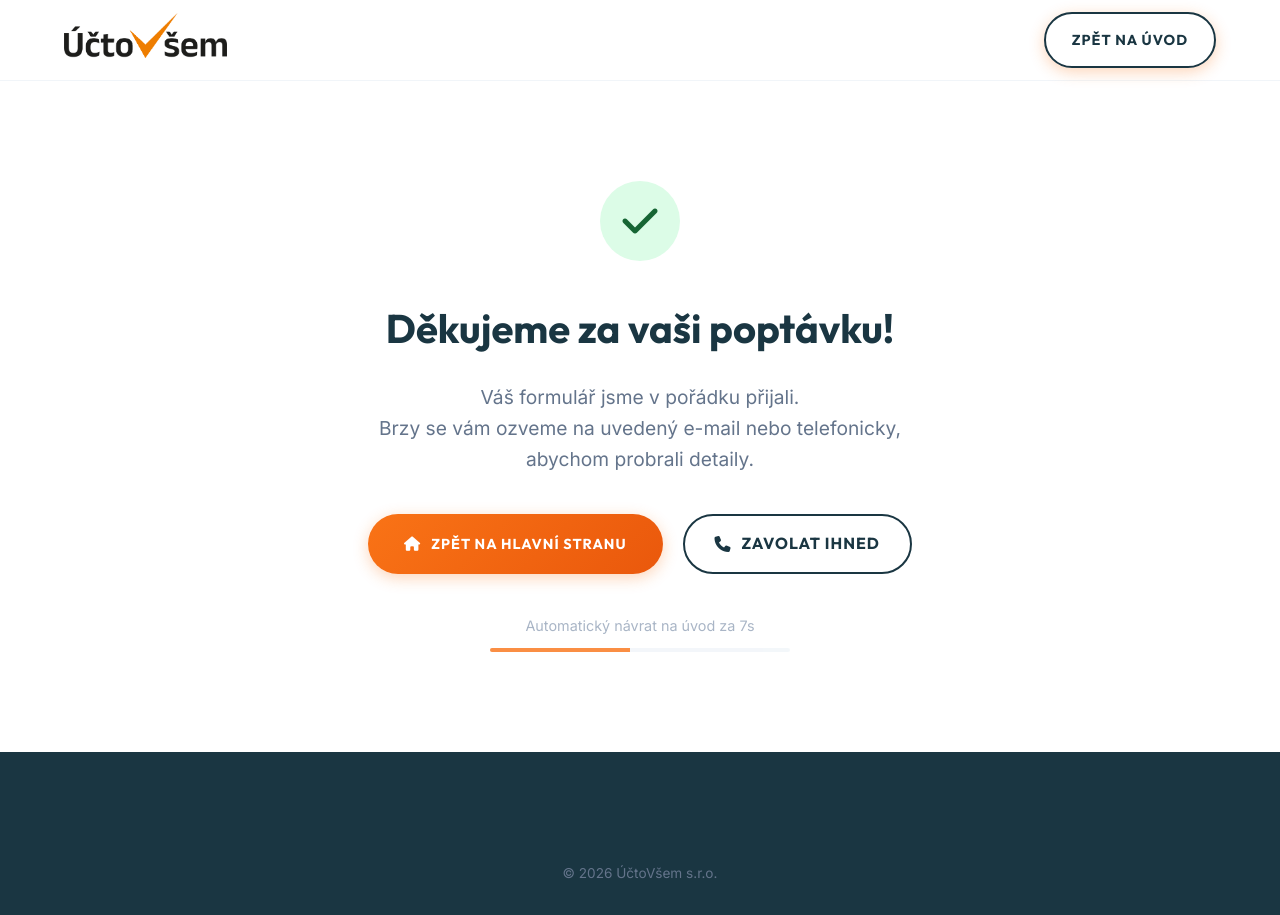
After one commit to gorrdy/uctoweb, a Flask app: page /dekujeme in a window 1280 px wide. The commit adds this page. Run offline with Flask 3, Linux system fonts and the light colour scheme.

Commit message:
visual enhancements

```diff
--- a/app.py
+++ b/app.py
@@ -1,10 +1,29 @@
 import os
-from flask import Flask, render_template, request, send_from_directory
+from flask import Flask, render_template, request, send_from_directory, redirect, url_for
+from flask_mail import Mail, Message
+from dotenv import load_dotenv
+
+# 1. Načtení proměnných z .env souboru
+load_dotenv()
 
 app = Flask(__name__)
 
+# 2. Konfigurace aplikace a mail serveru z prostředí
+app.config['SECRET_KEY'] = os.getenv('SECRET_KEY', 'default-dev-key')
+app.config['MAIL_SERVER'] = os.getenv('MAIL_SERVER')
+app.config['MAIL_PORT'] = int(os.getenv('MAIL_PORT', 587))
+app.config['MAIL_USE_TLS'] = os.getenv('MAIL_USE_TLS') == 'True'
+app.config['MAIL_USE_SSL'] = os.getenv('MAIL_USE_SSL') == 'True'
+app.config['MAIL_USERNAME'] = os.getenv('MAIL_USERNAME')
+app.config['MAIL_PASSWORD'] = os.getenv('MAIL_PASSWORD')
+
+# Nastavení výchozího odesílatele
+app.config['MAIL_DEFAULT_SENDER'] = os.getenv('MAIL_DEFAULT_SENDER', os.getenv('MAIL_USERNAME'))
+
+# Inicializace Mail rozšíření
+mail = Mail(app)
+
 # --- KONFIGURACE SEO METADAT ---
-# Zde můžete centrálně měnit titulky a popisky pro jednotlivé stránky
 page_meta = {
     'home': {
         'title': 'ÚčtoVšem | Účetnictví, daně a krypto - Praha a Online',
@@ -25,6 +44,10 @@ page_meta = {
     'privacy': {
         'title': 'Zásady ochrany osobních údajů | ÚčtoVšem',
         'description': 'Informace o zpracování a ochraně osobních údajů dle GDPR.'
+    },
+    'thank_you': {
+        'title': 'Děkujeme za poptávku | ÚčtoVšem',
+        'description': 'Vaše poptávka byla úspěšně odeslána.'
     }
 }
 
@@ -35,21 +58,48 @@ def home():
         # Zpracování formuláře
         jmeno = request.form.get('jmeno')
         email = request.form.get('email')
-        sluzba = request.form.get('service')
+        telefon = request.form.get('telefon')
         zprava = request.form.get('zprava')
 
-        # Simulace odeslání (log do konzole)
-        print(f"--- NOVÁ POPTÁVKA ---")
-        print(f"Jméno: {jmeno}")
-        print(f"Email: {email}")
-        print(f"Služba: {sluzba}")
-        print(f"Zpráva: {zprava}")
-        print(f"---------------------")
+        # Sestavení obsahu e-mailu
+        email_body = f"""
+        Nová poptávka z webu ÚčtoVšem.cz
 
-        # Vrátíme stránku s potvrzením úspěchu
-        return render_template('index.html', success=True, meta=page_meta['home'])
+        Jméno: {jmeno}
+        Email: {email}
+        Telefon: {telefon}
+
+        Zpráva:
+        {zprava}
+        """
+
+        # Odeslání e-mailu
+        try:
+            recipient = os.getenv('MAIL_RECIPIENT')
+            msg = Message(
+                subject=f"Nová poptávka: {jmeno}",
+                recipients=[recipient]
+            )
+            msg.body = email_body
+            msg.reply_to = email
+
+            mail.send(msg)
+            print(f"--- EMAIL ODESLÁN NA {recipient} ---")
+
+        except Exception as e:
+            print(f"!!! CHYBA PŘI ODESÍLÁNÍ EMAILU !!!: {e}")
+            # I při chybě přesměrujeme (log máme v konzoli), nebo můžeme zobrazit error stránku.
+            # Pro uživatele je lepší "Success" zpráva, my chybu vyřešíme interně.
+
+        # PŘESMĚROVÁNÍ NA DĚKOVACÍ STRÁNKU
+        return redirect(url_for('thank_you_page'))
 
     return render_template('index.html', meta=page_meta['home'])
+
+# --- DĚKOVACÍ STRÁNKA ---
+@app.route('/dekujeme')
+def thank_you_page():
+    return render_template('thank-you.html', meta=page_meta['thank_you'])
 
 # --- PODSTRÁNKY SLUŽEB ---
 @app.route('/vedeni-ucetnictvi')
@@ -71,12 +121,10 @@ def privacy():
 # --- TECHNICKÉ SEO SOUBORY ---
 @app.route('/sitemap.xml')
 def sitemap():
-    # Hledá soubor v kořenovém adresáři aplikace (vedle app.py)
     return send_from_directory(app.root_path, 'sitemap.xml')
 
 @app.route('/robots.txt')
 def robots():
-    # Hledá soubor v kořenovém adresáři aplikace (vedle app.py)
     return send_from_directory(app.root_path, 'robots.txt')
 
 # --- CHYBOVÁ STRÁNKA 404 ---
@@ -85,4 +133,5 @@ def page_not_found(e):
     return render_template('404.html'), 404
 
 if __name__ == '__main__':
-    app.run(debug=True, port=9020, host='0.0.0.0')
+    port = int(os.environ.get('PORT', 9020))
+    app.run(debug=True, port=port, host='0.0.0.0')
--- a/static/script.js
+++ b/static/script.js
@@ -1,45 +1,92 @@
 /* --- Vynucení startu nahoře po obnovení stránky --- */
 if (history.scrollRestoration) {
-    history.scrollRestoration = 'manual'; // Vypne pamatování pozice
+    history.scrollRestoration = 'manual';
 }
 
 document.addEventListener('DOMContentLoaded', function() {
 
-    // Pro jistotu ještě explicitní posun nahoru při načtení
     window.scrollTo(0, 0);
 
-    // 1. Inicializace AOS (Animace)
+    // 1. Inicializace AOS
+    if (typeof AOS !== 'undefined') {
         AOS.init({
-        once: true,
-        offset: 80,
-        duration: 800,
-        easing: 'ease-out-cubic',
+            once: true, offset: 80, duration: 800, easing: 'ease-out-cubic',
         });
+    }
 
-    // 2. Smooth Scroll pro odkazy (bez změny URL)
+    // 2. Smooth Scroll
     document.querySelectorAll('a[href^="#"]').forEach(anchor => {
         anchor.addEventListener('click', function (e) {
             e.preventDefault();
-
             const targetId = this.getAttribute('href');
             if (targetId === '#') return;
-
             const targetElement = document.querySelector(targetId);
-
             if (targetElement) {
-                /* Najděte tento řádek a změňte číslo na 90 */
                 const headerOffset = 90;
                 const elementPosition = targetElement.getBoundingClientRect().top;
                 const offsetPosition = elementPosition + window.scrollY - headerOffset;
-
-                window.scrollTo({
-                    top: offsetPosition,
-                    behavior: "smooth"
-                });
+                window.scrollTo({ top: offsetPosition, behavior: "smooth" });
             }
         });
     });
-    /* --- TESTIMONIALS CAROUSEL (MANUAL BUTTONS ONLY) --- */
+
+    /* --- LOGIKA ODPOČTU PŘESMĚROVÁNÍ (Thank You Page) --- */
+    const countdownEl = document.getElementById('countdown');
+    const redirectBar = document.getElementById('redirectBar');
+
+    if (countdownEl && redirectBar) {
+        let timeLeft = 15;
+        const totalTime = 15;
+
+        const timer = setInterval(() => {
+            timeLeft--;
+
+            // Aktualizace textu
+            countdownEl.textContent = timeLeft;
+
+            // Aktualizace šířky progress baru
+            const percentage = (timeLeft / totalTime) * 100;
+            redirectBar.style.width = percentage + "%";
+
+            // Přesměrování po uplynutí času
+            if (timeLeft <= 0) {
+                clearInterval(timer);
+                window.location.href = "/"; // Návrat na hlavní stránku
+            }
+        }, 1000);
+    }
+
+    /* --- FORMULÁŘ POPUP LOGIKA --- */
+    const mainForm = document.getElementById('mainForm');
+    const popup = document.getElementById('submissionPopup');
+    const popupText = document.getElementById('popupText');
+    const popupSubtext = document.getElementById('popupSubtext');
+    const popupContent = document.querySelector('.popup-content');
+
+    if (mainForm && popup) {
+        mainForm.addEventListener('submit', function(e) {
+            e.preventDefault();
+
+            // 1. Zobrazit Popup
+            popup.classList.add('active');
+
+            // 2. Odpočet 1 sekunda
+            setTimeout(() => {
+                // 3. Změna na úspěch
+                popupContent.classList.add('success-state');
+                popupText.textContent = "Poptávka odeslána!";
+                popupSubtext.textContent = "Přesměrovávám na potvrzení...";
+
+                // 4. Skutečné odeslání formuláře
+                setTimeout(() => {
+                    mainForm.submit();
+                }, 800);
+
+            }, 1000);
+        });
+    }
+
+    /* --- TESTIMONIALS CAROUSEL --- */
     const track = document.querySelector('.testimonials-track');
     const cards = document.querySelectorAll('.testimonial-card');
     const prevBtn = document.querySelector('.prev-btn');
@@ -47,90 +94,55 @@ document.addEventListener('DOMContentLoaded', function() {
 
     if (track && cards.length > 0) {
         let currentIndex = 0;
-
-        // Zjistíme, kolik karet se vejde na obrazovku (1 pro mobil, 2 pro desktop)
         const getItemsToShow = () => window.innerWidth > 992 ? 2 : 1;
-
         const updateCarousel = () => {
             const cardWidth = cards[0].offsetWidth;
-            const gap = 30; // Mezera definovaná v CSS
+            const gap = 30;
             const moveAmount = (cardWidth + gap) * currentIndex;
             track.style.transform = `translateX(-${moveAmount}px)`;
         };
 
-        // Kliknutí na "Další"
         nextBtn.addEventListener('click', () => {
             const itemsToShow = getItemsToShow();
             const maxIndex = cards.length - itemsToShow;
-
-            if (currentIndex < maxIndex) {
-                currentIndex++;
-            } else {
-                currentIndex = 0; // Smyčka na začátek
-            }
+            if (currentIndex < maxIndex) currentIndex++;
+            else currentIndex = 0;
             updateCarousel();
         });
 
-        // Kliknutí na "Předchozí"
         prevBtn.addEventListener('click', () => {
             const itemsToShow = getItemsToShow();
             const maxIndex = cards.length - itemsToShow;
-
-            if (currentIndex > 0) {
-                currentIndex--;
-            } else {
-                currentIndex = maxIndex; // Skok na konec
-            }
+            if (currentIndex > 0) currentIndex--;
+            else currentIndex = maxIndex;
             updateCarousel();
         });
 
-        // Reset při změně velikosti okna
         window.addEventListener('resize', () => {
             currentIndex = 0;
             updateCarousel();
         });
     }
-    /* --- CHYTRÝ FORMULÁŘ (Auto-fill) --- */
+
+    /* --- CHYTRÝ FORMULÁŘ --- */
     const subjectCheckboxes = document.querySelectorAll('#subjectType input');
     const serviceCheckboxes = document.querySelectorAll('#serviceType input');
     const messageBox = document.getElementById('messageBox');
 
-    // Funkce pro sestavení zprávy
+    if (messageBox) {
         function updateMessage() {
-        // 1. Získáme vybrané subjekty (Firma, OSVČ...)
-        const selectedSubjects = Array.from(subjectCheckboxes)
-            .filter(cb => cb.checked)
-            .map(cb => cb.value);
-
-        // 2. Získáme vybrané služby (Daně, Mzdy...)
-        const selectedServices = Array.from(serviceCheckboxes)
-            .filter(cb => cb.checked)
-            .map(cb => cb.value);
-
-        // 3. Sestavíme větu
+            const selectedSubjects = Array.from(subjectCheckboxes).filter(cb => cb.checked).map(cb => cb.value);
+            const selectedServices = Array.from(serviceCheckboxes).filter(cb => cb.checked).map(cb => cb.value);
             let text = "";
-
-        if (selectedSubjects.length > 0) {
-            // "Jsme Firma a OSVČ..."
-            text += "Dobrý den, jsem/jsme " + selectedSubjects.join(" a ") + ". ";
-        } else {
-            text += "Dobrý den, ";
-        }
-
-        if (selectedServices.length > 0) {
-            // "...a máme zájem o daně a mzdy."
-            text += "Mám/e zájem o " + selectedServices.join(", ") + ".";
-        }
-
-        // 4. Vložíme do textarea
-        // (Pouze pokud uživatel nezačal psát něco úplně vlastního, abychom mu to nepřepsali)
-        // Ale pro jednoduchost to teď budeme aktualizovat, dokud do textarea neklikne.
+            if (selectedSubjects.length > 0) text += "Dobrý den, jsem/jsme " + selectedSubjects.join(" a ") + ". ";
+            else text += "Dobrý den, ";
+            if (selectedServices.length > 0) text += "Mám/e zájem o " + selectedServices.join(", ") + ".";
             messageBox.value = text;
         }
 
-    // Nasadíme posluchače na všechny checkboxy
         const allCheckboxes = [...subjectCheckboxes, ...serviceCheckboxes];
         allCheckboxes.forEach(cb => {
             cb.addEventListener('change', updateMessage);
         });
+    }
 });
--- a/static/style.css
+++ b/static/style.css
@@ -50,8 +50,15 @@ ul { list-style: none; }
 
 /* --- 2. TLAČÍTKA --- */
 /* Hlavní oranžové tlačítko */
+/* Hlavní oranžové tlačítko */
 .btn {
-    display: inline-block;
+    /* --- ZMĚNA: Použijeme Flexbox pro perfektní centrování --- */
+    display: inline-flex;       /* Místo inline-block */
+    align-items: center;        /* Vertikální střed */
+    justify-content: center;    /* Horizontální střed */
+    gap: 10px;                  /* Mezera mezi ikonou a textem */
+    /* --------------------------------------------------------- */
+
     background: var(--accent-gradient);
     color: var(--white);
     padding: 14px 36px;
@@ -64,6 +71,7 @@ ul { list-style: none; }
     cursor: pointer;
     box-shadow: 0 4px 15px rgba(249, 115, 22, 0.3);
     transition: var(--transition);
+    text-decoration: none; /* Pro jistotu, aby odkaz nebyl podtržený */
 }
 .btn:hover { transform: translateY(-3px); box-shadow: 0 8px 20px rgba(249, 115, 22, 0.4); }
 
@@ -86,16 +94,20 @@ ul { list-style: none; }
     box-shadow: 0 8px 25px rgba(249, 115, 22, 0.4);
 }
 
-/* Outline tlačítko (průhledné s rámečkem - v CTA banneru) */
+/* Outline tlačítko (průhledné s rámečkem) */
 .btn-outline-light {
-    display: inline-block;
+    display: inline-flex;       /* Změna na flex */
+    align-items: center;        /* Centr */
+    justify-content: center;    /* Centr */
+    gap: 8px;                   /* Mezera */
+
     background: transparent;
-    color: var(--white);
+    color: var(--primary-color); /* Zde pozor, v CSS máte var(--white), ale na bílém pozadí (thank-you page) to musí být tmavé, to už asi máte vyřešené inline stylem v HTML, nechte jak je */
     padding: 14px 26px;
     border-radius: 50px;
     font-weight: 600;
     text-decoration: none;
-    border: 2px solid rgba(255,255,255,0.4);
+    border: 2px solid rgba(26, 54, 66, 0.2); /* Jemná úprava pro viditelnost na bílé */
     transition: var(--transition);
 }
 .btn-outline-light:hover {
@@ -739,3 +751,96 @@ footer {
     font-weight: 500;
     color: var(--accent-color);
 }
+
+/* --- SUBMISSION POPUP --- */
+.popup-overlay {
+    position: fixed; top: 0; left: 0; width: 100%; height: 100%;
+    background: rgba(26, 54, 66, 0.85); /* Tmavý podklad v barvě brandu */
+    backdrop-filter: blur(5px);
+    z-index: 9999;
+    display: none; /* Skryté defaultně */
+    align-items: center; justify-content: center;
+    opacity: 0; transition: opacity 0.3s ease;
+}
+
+.popup-overlay.active {
+    display: flex; opacity: 1;
+}
+
+.popup-content {
+    background: white; padding: 40px; border-radius: 20px;
+    text-align: center; max-width: 400px; width: 90%;
+    box-shadow: 0 20px 50px rgba(0,0,0,0.2);
+    transform: scale(0.9); transition: transform 0.3s cubic-bezier(0.175, 0.885, 0.32, 1.275);
+}
+
+.popup-overlay.active .popup-content {
+    transform: scale(1);
+}
+
+.popup-spinner-container {
+    height: 80px; width: 80px; margin: 0 auto 20px; position: relative;
+    display: flex; align-items: center; justify-content: center;
+}
+
+/* Spinner animace */
+.spinner {
+    width: 60px; height: 60px;
+    border: 5px solid #e2e8f0;
+    border-top-color: var(--accent-color);
+    border-radius: 50%;
+    animation: spin 1s linear infinite;
+}
+
+@keyframes spin { to { transform: rotate(360deg); } }
+
+/* Texty v popupu */
+#popupText { color: var(--primary-color); margin-bottom: 10px; font-size: 1.4rem; }
+#popupSubtext { color: #64748b; font-size: 0.95rem; }
+
+/* Úspěšný stav (Success Checkmark) */
+.success-state .spinner { display: none; }
+.checkmark-draw {
+    display: none; width: 60px; height: 60px;
+    border-radius: 50%; background: #dcfce7;
+    color: #166534; font-size: 30px;
+    align-items: center; justify-content: center;
+}
+.success-state .checkmark-draw { display: flex; animation: popIn 0.4s cubic-bezier(0.175, 0.885, 0.32, 1.275); }
+.success-state .checkmark-draw::after {
+    content: '\f00c'; font-family: "Font Awesome 6 Free"; font-weight: 900;
+}
+
+@keyframes popIn {
+    0% { transform: scale(0); }
+    80% { transform: scale(1.1); }
+    100% { transform: scale(1); }
+}
+
+/* --- REDIRECT TIMER (Thank You Page) --- */
+.redirect-container {
+    max-width: 300px;
+    margin: 0 auto;
+    color: #94a3b8;
+    font-size: 0.9rem;
+    opacity: 0.8;
+}
+
+.redirect-container p {
+    margin-bottom: 10px;
+}
+
+.progress-track {
+    width: 100%;
+    height: 4px;
+    background: #f1f5f9;
+    border-radius: 10px;
+    overflow: hidden;
+}
+
+.progress-bar {
+    height: 100%;
+    background: var(--accent-color);
+    width: 100%;
+    transition: width 1s linear; /* Plynulý úbytek po vteřinách */
+}
--- /dev/null
+++ b/templates/thank-you.html
@@ -0,0 +1,72 @@
+<!DOCTYPE html>
+<html lang="cs">
+<head>
+    <meta charset="UTF-8">
+    <meta name="viewport" content="width=device-width, initial-scale=1.0">
+    <title>{{ meta.title }}</title>
+    <meta name="robots" content="noindex, follow">
+
+    <link rel="icon" type="image/png" href="{{ url_for('static', filename='favicon.png') }}">
+
+    <link rel="preconnect" href="https://fonts.googleapis.com">
+    <link rel="preconnect" href="https://fonts.gstatic.com" crossorigin>
+    <link href="https://fonts.googleapis.com/css2?family=Inter:wght@300;400;500;600&family=Outfit:wght@500;700;800&display=swap" rel="stylesheet">
+    <link rel="stylesheet" href="https://cdnjs.cloudflare.com/ajax/libs/font-awesome/6.4.0/css/all.min.css">
+    <link rel="stylesheet" href="{{ url_for('static', filename='style.css') }}">
+</head>
+<body>
+
+    <header style="position: relative; background: white; border-bottom: 1px solid #f1f5f9;">
+        <nav class="container">
+            <a href="{{ url_for('home') }}" class="logo-link">
+                <img src="{{ url_for('static', filename='logo.png') }}" alt="ÚčtoVšem Logo" class="logo-img">
+            </a>
+            <a href="{{ url_for('home') }}" class="btn btn-outline-light" style="border-color: var(--primary-color); color: var(--primary-color);">
+                Zpět na úvod
+            </a>
+        </nav>
+    </header>
+
+    <section style="padding: 100px 0; text-align: center; min-height: 70vh; display: flex; align-items: center;">
+        <div class="container" data-aos="fade-up">
+
+            <div style="width: 80px; height: 80px; background: #dcfce7; color: #166534; border-radius: 50%; display: flex; align-items: center; justify-content: center; margin: 0 auto 30px; font-size: 2.5rem;">
+                <i class="fa-solid fa-check"></i>
+            </div>
+
+            <h1 style="font-size: 2.5rem; margin-bottom: 20px;">Děkujeme za vaši poptávku!</h1>
+
+            <p style="font-size: 1.2rem; color: #64748b; max-width: 600px; margin: 0 auto 40px; line-height: 1.6;">
+                Váš formulář jsme v pořádku přijali.<br>
+                Brzy se vám ozveme na uvedený e-mail nebo telefonicky, abychom probrali detaily.
+            </p>
+
+            <div style="display: flex; gap: 20px; justify-content: center; flex-wrap: wrap; margin-bottom: 40px;">
+                <a href="{{ url_for('home') }}" class="btn">
+                    <i class="fa-solid fa-house"></i> Zpět na hlavní stranu
+                </a>
+                <a href="tel:+420777942666" class="btn btn-call" style="border-radius: 50px; padding: 14px 30px;">
+                    <i class="fa-solid fa-phone"></i> Zavolat ihned
+                </a>
+            </div>
+
+            <div class="redirect-container">
+                <p>Automatický návrat na úvod za <span id="countdown">15</span>s</p>
+                <div class="progress-track">
+                    <div class="progress-bar" id="redirectBar"></div>
+                </div>
+            </div>
+
+        </div>
+    </section>
+
+    <footer>
+        <div class="container copyright" style="border: none;">
+            © 2026 ÚčtoVšem s.r.o.
+        </div>
+    </footer>
+
+    <script src="https://unpkg.com/aos@2.3.1/dist/aos.js"></script>
+    <script src="{{ url_for('static', filename='script.js') }}"></script>
+</body>
+</html>
```
Also changed, not shown: templates/index.html (+10 -6 lines). Lines whose indentation alone changed are shown as unchanged.
